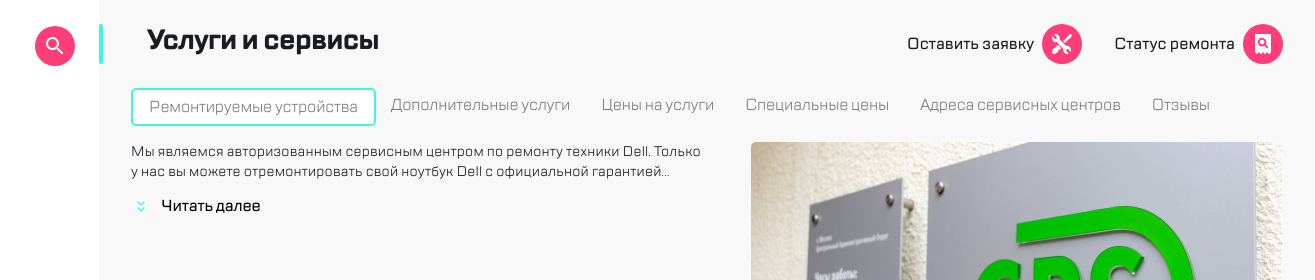
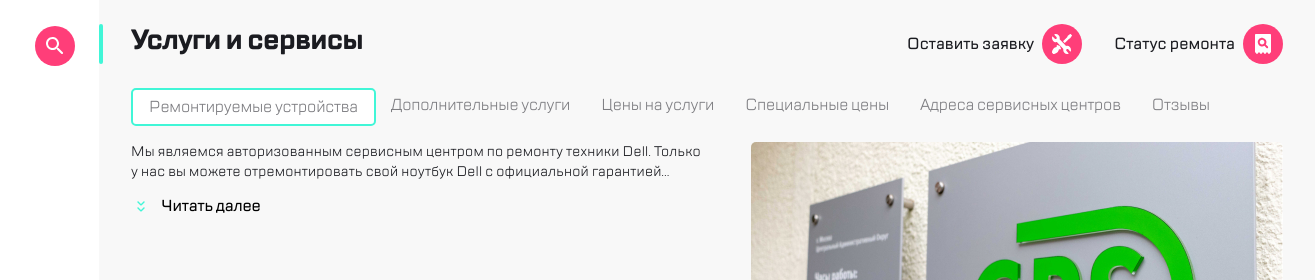
Before and after one commit to clio-mask/Final-project, a website built with webpack: page src/index.html in a window 1536 px wide. Shown: the top 280 px of the page, 221-1536 px from the left. Built offline with nearby package versions, Linux system fonts and the light colour scheme; a web font is replaced by a local one.

Commit message:
Update _main.scss

```diff
--- a/src/blocks/main/_main.scss
+++ b/src/blocks/main/_main.scss
@@ -14,6 +14,9 @@
     color: $text;
     letter-spacing: -0.6px;
     margin: 0 16px;
+    @media screen and (min-width: 1360px) {
+      margin: 0;
+    }
   }
 
   &__title::before {
```
